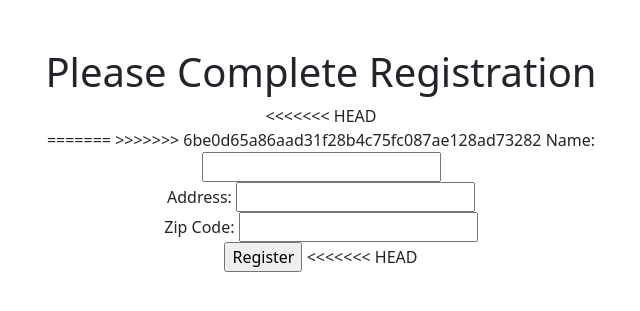
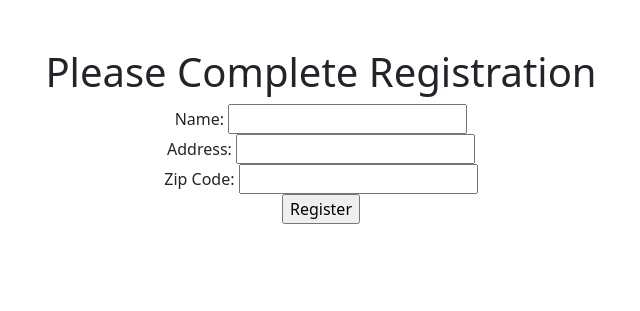
Before and after one commit to jpandiscia1709/Trash_Collection, a Django app: template trash_collector/employees/templates/employees/create.html in a window 1280 px wide. Shown: the top 311 px of the page, without its empty margins (319-959 px from the left). Run offline with Django 3.2, Linux system fonts and the light colour scheme; the template is opened without the code that fills it, so the values that code supplies are empty; parts of the project's set-up code (start-up, migrations or seed data) failed here and were passed over.

Commit message:
Merging files

```diff
--- a/trash_collector/employees/templates/employees/create.html
+++ b/trash_collector/employees/templates/employees/create.html
@@ -6,21 +6,13 @@
 
 {% block content %}
 
-<<<<<<< HEAD
-<form action="{% url 'customers:create' %}" method="post">
-=======
 
 <form action="{% url 'employees:create' %}" method="post">
->>>>>>> 6be0d65a86aad31f28b4c75fc087ae128ad73282
     {% csrf_token %}
     Name: <input type="text" name="name" id="name"><br />
     Address: <input type="text" name="address" id="address"><br />
     Zip Code: <input type="text" name="zip_code" id="zip_code"><br />
     <input type="submit" value="Register">
-<<<<<<< HEAD
 </form>
 
 {% endblock %}
-=======
-</form>
->>>>>>> 6be0d65a86aad31f28b4c75fc087ae128ad73282
```
